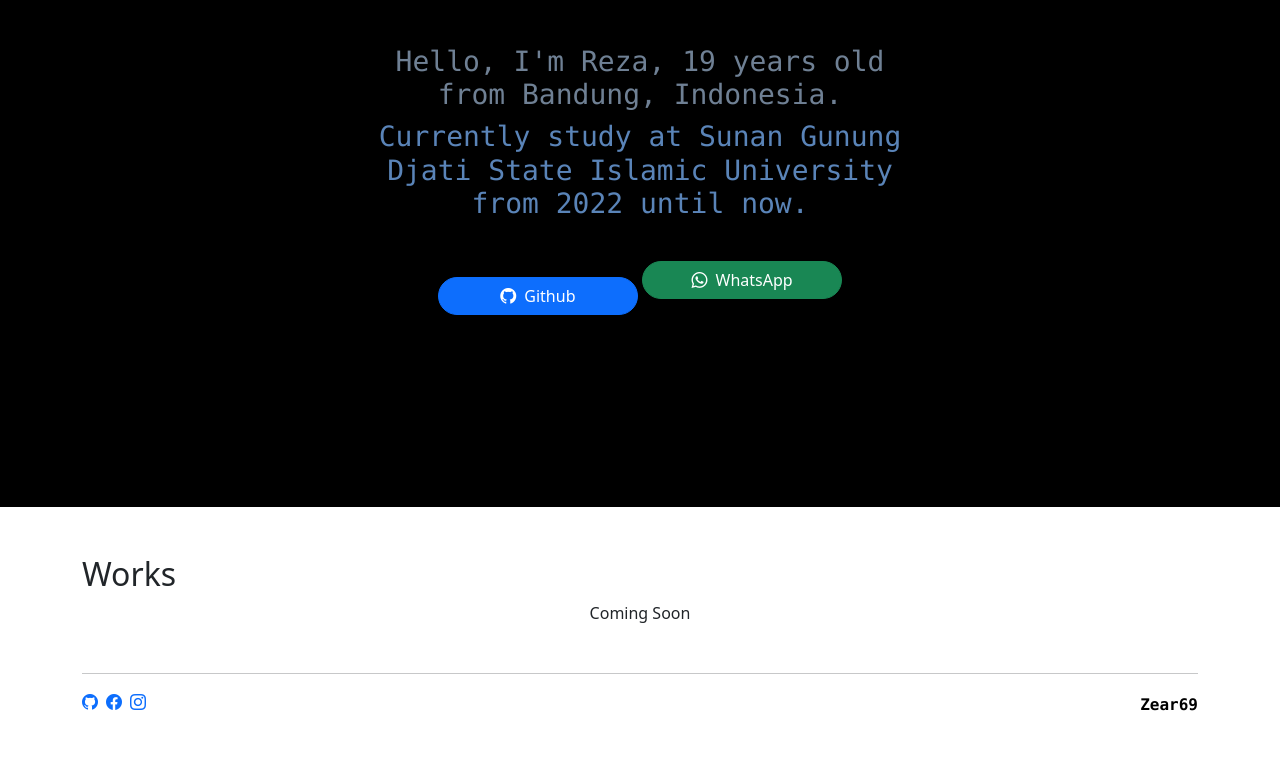
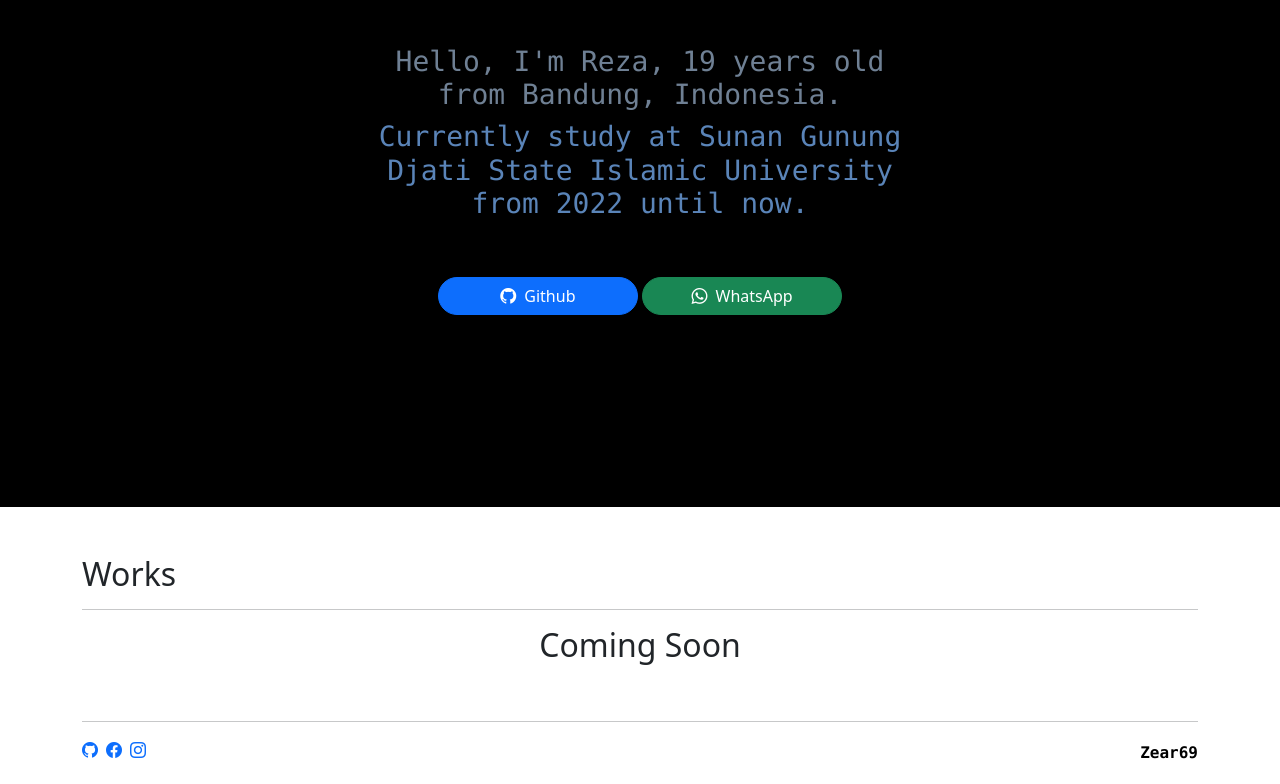
Before and after one commit to rezafresh/rezafresh.github.io, a plain HTML site: page index.html in a window 1280 px wide. Shown: the part 661-1445 px from the top of the page. Before the commit the page ends 1397 px from the top, so only its background shows below. Drawn offline with nearby package versions, Linux system fonts and the light colour scheme.

Commit message:
Update index.html

```diff
--- a/index.html
+++ b/index.html
@@ -51,9 +51,10 @@
                             <h3 class="intro">Hello, I'm Reza, 19 years old from Bandung, Indonesia.</h3>
                             <h3 class="sekol">Currently study at Sunan Gunung Djati State Islamic University from 2022 until now.</h3>
 
+                            <div class="justify-content-center">
                             <a class="btn btn-primary btn-github mt-5" href="https://github.com/rezafresh"><i class="bi bi-github me-2"></i>Github</a>
-                            <a class="btn btn-success btn-github mt-3" href="https://wa.me/+62881023316736/"><i class="bi bi-whatsapp me-2"></i>WhatsApp</a>
-
+                            <a class="btn btn-success btn-github mt-5" href="https://wa.me/+62881023316736/"><i class="bi bi-whatsapp me-2"></i>WhatsApp</a>
+                            </div>
                         </div>
                     </div>
                 </div>
@@ -84,6 +85,7 @@
     <section id="works">
         <div class="container mt-5">
             <h2>Works</h2>
+            <hr>
 <!--             <div class="row justify">
               <div class="col-md-4 mt-4">
                   <div class="card card-kamar">
@@ -95,7 +97,7 @@
                   </div>
               </div> -->
               <div class="d-flex justify-content-center">
-                Coming Soon
+                <h2>Coming Soon</h2>
               </div>
             </div>
         </div>
```
